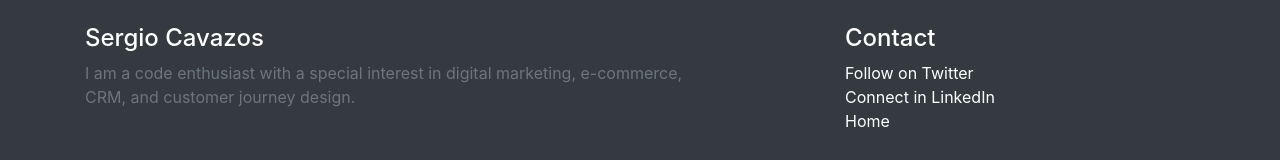
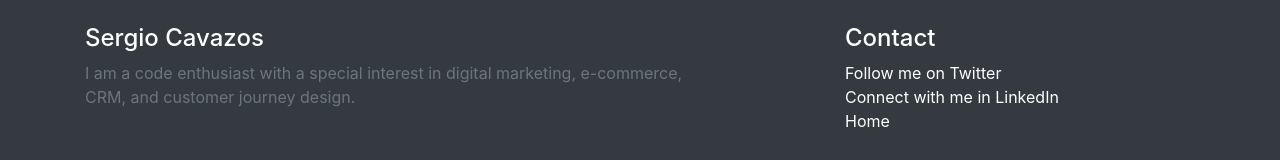
Before and after one commit to SergioCavazos/Portfolio, a plain HTML site: page contact.html in a window 1280 px wide. Both pictures are taken after a click on the button "Toggle navigation". Shown: the top 160 px of the page. Drawn offline with nearby package versions, Linux system fonts and the light colour scheme.

Commit message:
Chance contact

```diff
--- a/contact.html
+++ b/contact.html
@@ -48,8 +48,8 @@
                     <div class="col-sm-4 offset-md-1 py-4">
                       <h4 class="text-white">Contact</h4>
                       <ul class="list-unstyled">
-                        <li><a href="https://twitter.com/sergiocavazos" class="text-white">Follow on Twitter</a></li>
-                        <li><a href="https://www.linkedin.com/in/sergiocavazosabinco/" class="text-white">Connect in LinkedIn</a></li>
+                        <li><a href="https://twitter.com/sergiocavazos" class="text-white">Follow me on Twitter</a></li>
+                        <li><a href="https://www.linkedin.com/in/sergiocavazosabinco/" class="text-white">Connect with me in LinkedIn</a></li>
                         <li><a href="index.html" target="_blank" class="text-white">Home</a></li>
                       </ul>
                     </div>
```
